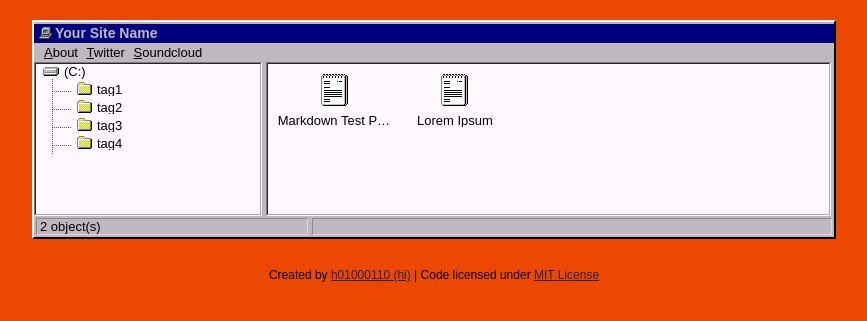
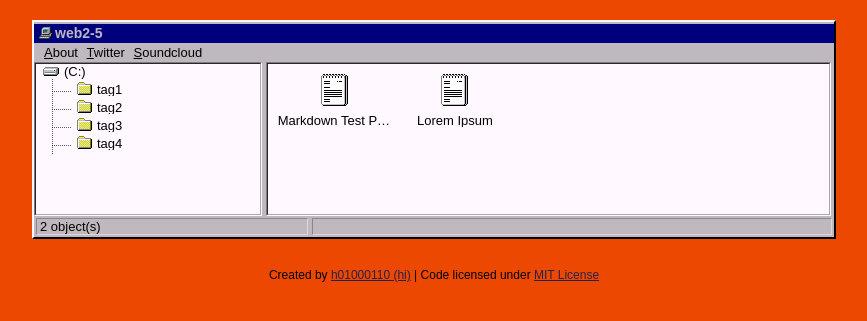
Before and after one commit to kougei073/web2-5, a Jekyll site: the page built from index.html, in a window 1280 px wide. Shown: the top 321 px of the page, without its empty margins (206-1073 px from the left). Built offline with Jekyll 4.4.1, drawn with Linux system fonts in a browser that asks for light colours.

Commit message:
Update _config.yml

```diff
--- a/_config.yml
+++ b/_config.yml
@@ -3,7 +3,7 @@ url: #Your url here
 baseurl: /project
 
 # variables
-name: Your Site Name
+name: web2-5
 description: Your description here
 google_verification: null
 
```
